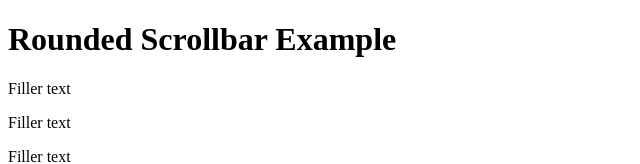
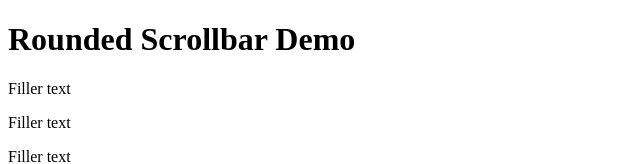
Before and after one commit to VerisimilitudeX/RoundedScrollbar, a plain HTML site: page index.html in a window 1280 px wide. Shown: the top 164 px of the page, without its empty margins (0-640 px from the left). Drawn offline with Linux system fonts and the light colour scheme.

Commit message:
Update index.html

```diff
--- a/index.html
+++ b/index.html
@@ -2,10 +2,10 @@
 
 <html>
  <head>
-  <title>Page Title</title>
+  <title>Rounded Scrollbar Demo | Verisimilitude11</title>
  </head>
  <body>
-  <h1>Rounded Scrollbar Example</h1>
+  <h1>Rounded Scrollbar Demo</h1>
   <p>Filler text</p>
   <p>Filler text</p>
   <p>Filler text</p>
```
